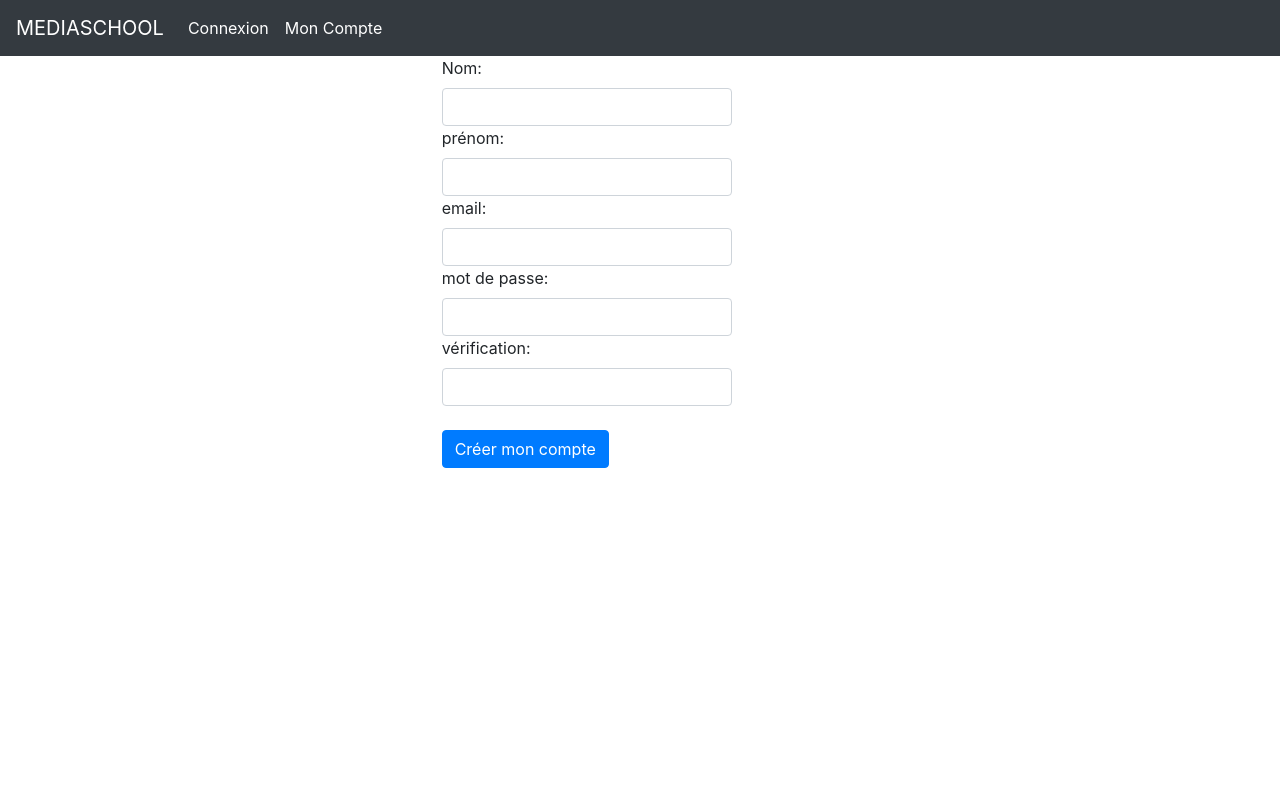
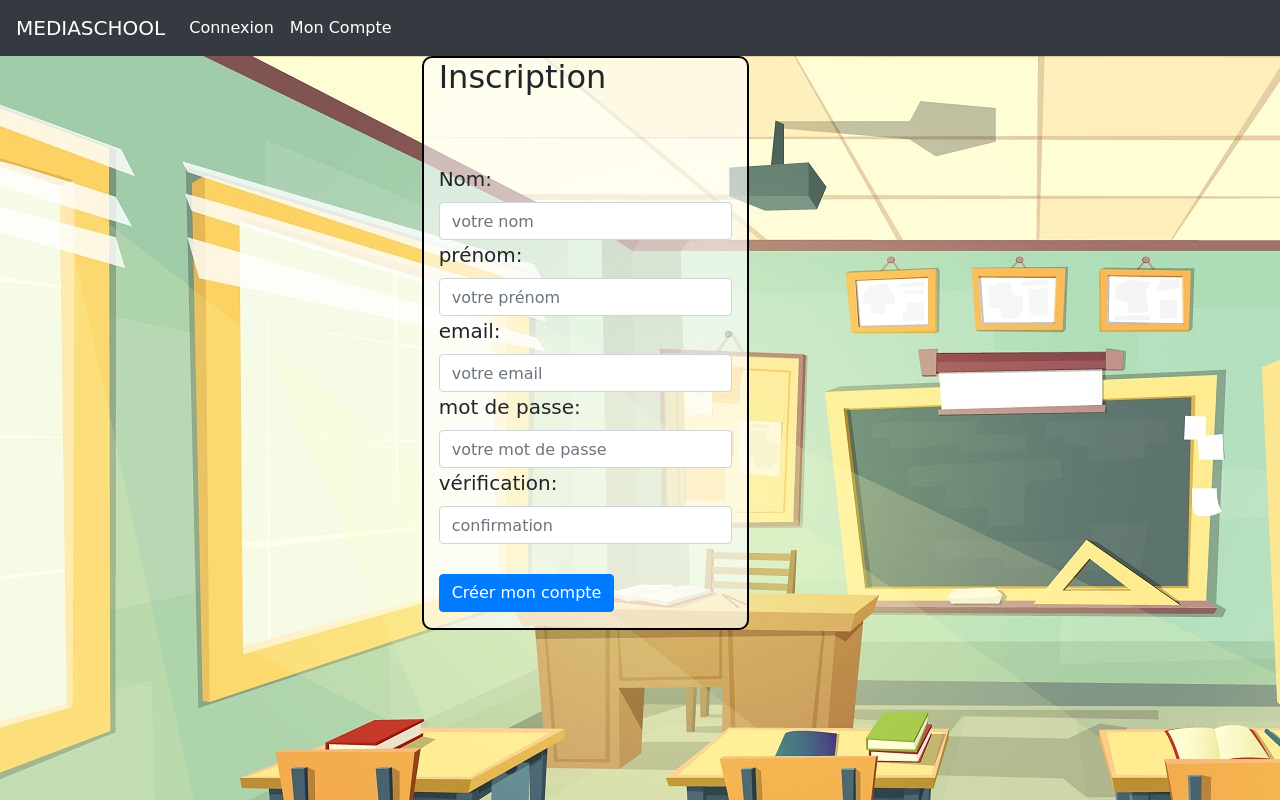
Before and after one commit to jean-paul31/mediaschool.php, a PHP site: page /signUp.php in a window 1280 px wide. Run offline with PHP 8.4, Linux system fonts and the light colour scheme.

Commit message:
page d'inscription

```diff
--- /dev/null
+++ b/controller/createAccount.php
@@ -0,0 +1,60 @@
+<?php
+require "db.php";
+
+
+    $conn = new PDO("mysql:host=$servername;dbname=$dbname", $username, $password);
+
+    if (isset($_POST['formInscription']))
+    {
+        $name = htmlspecialchars($_POST['name']);
+        $surname = htmlspecialchars($_POST['surname']);
+        $mail = htmlspecialchars($_POST['mail']);
+        $mdp = base64_encode($_POST['mdp']);
+        $mdp2 = base64_encode($_POST['mdp2']);
+
+       if(!empty($_POST['name']) AND !empty($_POST['surname']) AND !empty($_POST['mail']) AND !empty($_POST['mdp']) AND !empty($_POST['mdp2']))
+       {
+            $mdpLength = strlen($mdp);
+            if (filter_var($mail, FILTER_VALIDATE_EMAIL))
+            {
+                $reqmail = $conn -> prepare("SELECT * FROM users WHERE=?");
+                $reqmail -> execute(array($mail));
+                $mailExist = $reqmail -> rowCount();
+                if($mailExist == 0)
+                {
+                    if ($mdpLength > 8)
+                    {
+                        if ($mdp == $mdp2)
+                        {
+                            $insertUsers = $conn->prepare("INSERT INTO users(name, surname, mail, mdp) VALUES (?, ?, ?, ?)");
+                            $insertUsers -> execute(array($name, $surname, $mail, $mdp));
+                            $erreur = "Votre compte a bien été créé !";
+                            header('Location: signIn.php');
+
+                        }
+                        else
+                        {
+                        $erreur = "vos mots de passes ne correspondent pas !";
+                        }
+                    }
+                    else
+                    {
+                    $erreur = "Votre mot de passe ne doit pas etre inferieur a 8 caracteres min !";
+                    }
+                }
+                else
+                {
+                    $erreur = "Adresse mail deja utilisée!";
+                }
+            }
+            else
+            {
+                $erreur = "Votre adresse mail n'est pas valide!";
+            }
+
+       }
+       else
+       {
+            $erreur = "Tous les champs doivent etre complete";
+       }
+    }
--- a/view/signIn.php
+++ b/view/signIn.php
@@ -2,7 +2,7 @@
 require "../controller/head.php";
 require "header.php";
 ?>
-    <div class="col-md-3 offset-4">
+    <div class="col-md-3 offset-4 signIn">
         <form action="" method="post" class="form-group">
             <div>
                 <label for="email">email:</label>
@@ -12,8 +12,9 @@ require "header.php";
                 <label for="password">mot de passe:</label>
                 <input type="password" name="password" id="pass" class="form-control">
             </div>
+            <br>
             <div>
-                <button type="submit" class="btn btn-submit">connexion</button>
+                <input type="submit" class="btn btn-primary" value="connexion">
             </div>
             <span>Vous n'avez pas encore de compte? <a href="http://localhost/mediaschool.php/view/signUp.php"> Créer un compte</a></span>
         </form>
--- a/view/signUp.php
+++ b/view/signUp.php
@@ -1,33 +1,43 @@
 <?php
 require "../controller/head.php";
+require "../controller/createAccount.php";
 require "header.php";
 ?>
-
-<div class="col-md-3 offset-4">
-    <form action="" method="post" class="form-group">
+<div class="row">
+    <div class="col-md-3 offset-4 signUp">
+        <h2>Inscription</h2>
+        <br><br>
+        <form action="" method="POST" class="form-group">
             <div>
                 <label for="name">Nom:</label>
-            <input type="text" name="name" id="name" class="form-control">
+                <input type="text" name="name" id="name" class="form-control" placeholder="votre nom" value="<?php if(isset($name)) { echo $name; }?>">
             </div>
             <div>
                 <label for="surname">prénom:</label>
-            <input type="text" name="surname" id="surname" class="form-control">
+                <input type="text" name="surname" id="surname" class="form-control" placeholder="votre prénom" value="<?php if(isset($surname)) { echo $surname; }?>">
             </div>
             <div>
-            <label for="email">email:</label>
-            <input type="text" name="email" id="email" class="form-control">
+                <label for="mail">email:</label>
+                <input type="email" name="mail" id="mail" class="form-control" placeholder="votre email" value="<?php if(isset($mail)) { echo $mail; }?>">
             </div>
             <div>
-            <label for="password">mot de passe:</label>
-            <input type="password" name="password" id="pass" class="form-control">
+                <label for="mdp">mot de passe:</label>
+                <input type="password" name="mdp" id="mdp" class="form-control" placeholder="votre mot de passe">
             </div>
             <div>
-            <label for="password">vérification:</label>
-            <input type="password" name="password" id="pass" class="form-control">
+                <label for="mdp2">vérification:</label>
+                <input type="password" name="mdp2" id="mdp2" class="form-control" placeholder="confirmation">
             </div>
             <br>
             <div>
-            <button type="submit" class="btn btn-primary">Créer mon compte</button>
+                <input type="submit" name="formInscription" class="btn btn-primary" value="Créer mon compte">
             </div>
         </form>
+        <?php
+            if(isset($erreur))
+            {
+                echo "<p class='text-danger'>" . $erreur . "</p>";
+            }
+        ?>
     </div>
+</div>
--- a/view/style.css
+++ b/view/style.css
@@ -1,3 +1,14 @@
-.signin {
+body{
+    background-image: url('./assets/bg.jpg');
+
+    font-family: 'Lemonada', cursive;
+}
+.signUp,.signIn{
     border: solid 2px black;
+    border-radius: 10px;
+    background-color: rgba(255, 255, 255, 0.6);
 }
+.signUp,.signIn>label{
+    /* border: solid 2px black; */
+    font-size: 20px;
+}
```
Also changed, not shown: mediaschool.sql (+15 -15 lines), view/index.php (+1 -23 lines), view/assets/bg.jpg (added). Lines whose indentation alone changed are shown as unchanged.
